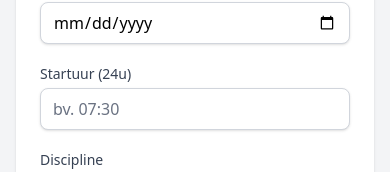
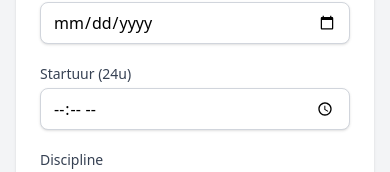
Before and after one commit to Adriaan-Cloet/training_application, an Angular app in the folder triathlon-app/: page / in a window 390 px wide. Shown: the part 296-468 px from the top of the page. Built offline with nearby package versions, Linux system fonts and the light colour scheme.

Commit message:
changed time input to time for ease of use on phone

```diff
--- a/triathlon-app/src/app/components/training-form/training-form.html
+++ b/triathlon-app/src/app/components/training-form/training-form.html
@@ -30,15 +30,10 @@
   <div>
     <label class="block text-sm font-medium text-gray-700 mb-1">Startuur (24u)</label>
     <input
-      type="text"
+      type="time"
       name="startTime"
       [(ngModel)]="formData.startTime"
       required
-      pattern="^([01][0-9]|2[0-3]):[0-5][0-9]$"
-      maxlength="5"
-      inputmode="numeric"
-      placeholder="bv. 07:30"
-      title="Gebruik 24-uursformaat HH:mm"
       class="w-full rounded-lg border-gray-300 shadow-sm focus:ring-2 focus:ring-blue-500"
     />
   </div>
--- a/triathlon-app/src/app/pages/training-detail/training-detail.html
+++ b/triathlon-app/src/app/pages/training-detail/training-detail.html
@@ -71,8 +71,7 @@
     <!-- Startuur -->
     <div>
       <label class="block text-sm font-medium text-gray-700 mb-1">Startuur (24u)</label>
-      <input type="text" name="startTime" [(ngModel)]="editData.startTime" required
-             pattern="^([01][0-9]|2[0-3]):[0-5][0-9]$" maxlength="5" placeholder="07:30"
+      <input type="time" name="startTime" [(ngModel)]="editData.startTime" required
              class="w-full rounded-lg border-gray-300 shadow-sm focus:ring-2 focus:ring-blue-500" />
     </div>
 
```
